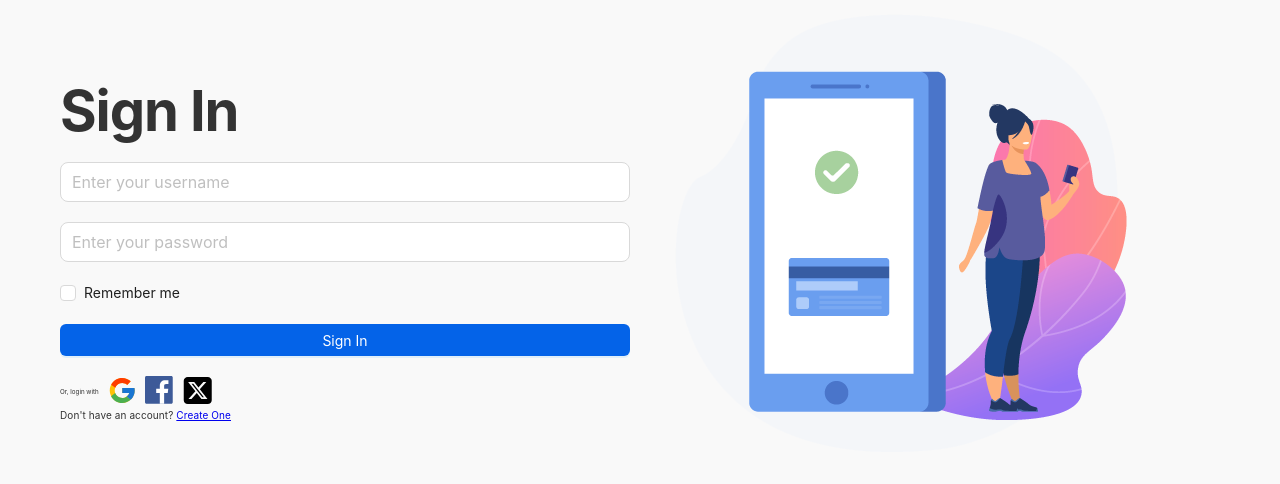
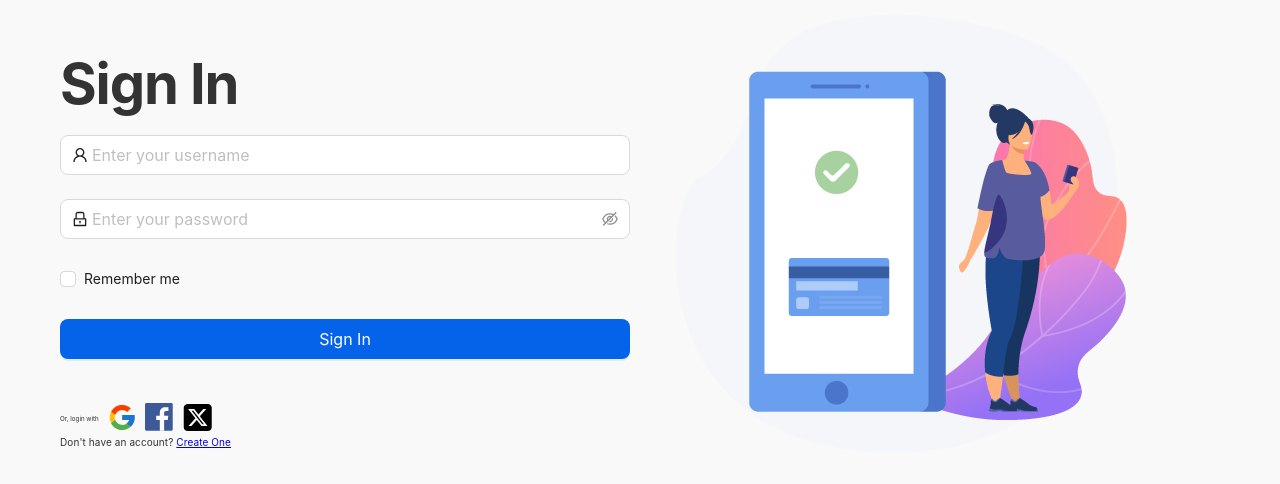
Before and after one commit to TrungNguyen1811/todo-list-app, a React (Vite) app: page /sign-in in a window 1280 px wide. Shown: the part 148-632 px from the top of the page. Built offline with nearby package versions, Linux system fonts and the light colour scheme; no server answers.

Commit message:
fix(sign-in): fix form, use Form ant design

```diff
--- a/src/pages/SignIn/SignIn.jsx
+++ b/src/pages/SignIn/SignIn.jsx
@@ -1,30 +1,34 @@
 import { Button, Checkbox, Input } from "antd";
 import "./SignIn.scss";
-import { useFormik } from "formik";
+import { Formik } from "formik";
 import { useDispatch, useSelector } from "react-redux";
 import { signInRequest } from "@/sagas/users/userSlice";
 import { useEffect } from "react";
 import { useNavigate, Link } from "react-router-dom";
 import * as Yup from "yup";
+import { Form } from "antd";
+import { LockOutlined, UserOutlined } from "@ant-design/icons";
+
+const initialValues = {
+  username: "",
+  password: "",
+};
+
+const validationSchema = Yup.object({
+  username: Yup.string().required("Username is required"),
+  password: Yup.string()
+    .min(6, "Password must be at least 6 characters")
+    .required("Password is required"),
+});
 
 export function SignIn() {
   const dispatch = useDispatch();
   const { user, loading, error } = useSelector((state) => state.user);
   const navigate = useNavigate();
 
-  const handleSignIn = useFormik({
-    initialValues: {
-      username: "",
-      password: "",
-    },
-    validationSchema: Yup.object({
-      username: Yup.string().required("Username is required"),
-      password: Yup.string().required("Password is required"),
-    }),
-    onSubmit: (values) => {
+  const handleSubmitSignIn = (values) => {
     dispatch(signInRequest(values));
-    },
-  });
+  };
 
   useEffect(() => {
     if (user) {
@@ -36,48 +40,80 @@ export function SignIn() {
     return (
       <div className="sign-in-section container">
         <section className="form-container">
-          <h1>Sign In </h1>
-          <form className="form-signin" onSubmit={handleSignIn.handleSubmit}>
-            <div>
+          <h1>Sign In</h1>
+          <Formik
+            className="form-signin"
+            initialValues={initialValues}
+            validationSchema={validationSchema}
+            onSubmit={handleSubmitSignIn}
+          >
+            {({
+              handleSubmit,
+              handleChange,
+              handleBlur,
+              values,
+              errors,
+              touched,
+              setFieldValue,
+            }) => (
+              <Form onFinish={handleSubmit}>
+                <Form.Item>
                   <Input
                     size="large"
+                    name="username"
                     placeholder="Enter your username"
-                onChange={handleSignIn.handleChange}
-                value={handleSignIn.values.username}
-                name="username"
+                    prefix={<UserOutlined />}
+                    value={values.username}
+                    onChange={handleChange}
+                    onBlur={handleBlur}
+                    autoComplete="username"
+                    status={
+                      touched.username && errors.username ? "error" : undefined
+                    }
                   />
-              {handleSignIn.errors.username &&
-                handleSignIn.touched.username && (
-                  <div className="error-message">
-                    {handleSignIn.errors.username}
-                  </div>
-                )}
-            </div>
-            <div>
-              <Input
+                </Form.Item>
+                <Form.Item>
+                  <Input.Password
                     size="large"
+                    name="password"
                     placeholder="Enter your password"
-                type="password"
-                onChange={handleSignIn.handleChange}
-                value={handleSignIn.values.password}
-                name="password"
+                    prefix={<LockOutlined />}
+                    value={values.password}
+                    onChange={handleChange}
+                    onBlur={handleBlur}
+                    autoComplete="current-password"
+                    status={
+                      touched.password && errors.password ? "error" : undefined
+                    }
                   />
-              {handleSignIn.errors.password &&
-                handleSignIn.touched.password && (
-                  <div className="error-message">
-                    {handleSignIn.errors.password}
-                  </div>
-                )}
-            </div>
-            <div>
-              <Checkbox>Remember me</Checkbox>
-            </div>
-            <Button disabled={loading} type="primary" htmlType="submit">
+                </Form.Item>
+                {error && <div className="error-message">{error}</div>}
+                <Form.Item>
+                  <Checkbox
+                    checked={values.remember}
+                    onChange={(e) =>
+                      setFieldValue("remember", e.target.checked)
+                    }
+                    onBlur={handleBlur}
+                  >
+                    Remember me
+                  </Checkbox>
+                </Form.Item>
+                <Form.Item>
+                  <Button
+                    type="primary"
+                    htmlType="submit"
+                    size="large"
+                    block
+                    loading={loading}
+                    disabled={loading}
+                  >
                     {loading ? "Signing In..." : "Sign In"}
                   </Button>
-
-            {error && <div className="error-message">{error}</div>}
-          </form>
+                </Form.Item>
+              </Form>
+            )}
+          </Formik>
           <section>
             <div className="social-login">
               Or, login with{" "}
```
Lines whose indentation alone changed are shown as unchanged.
